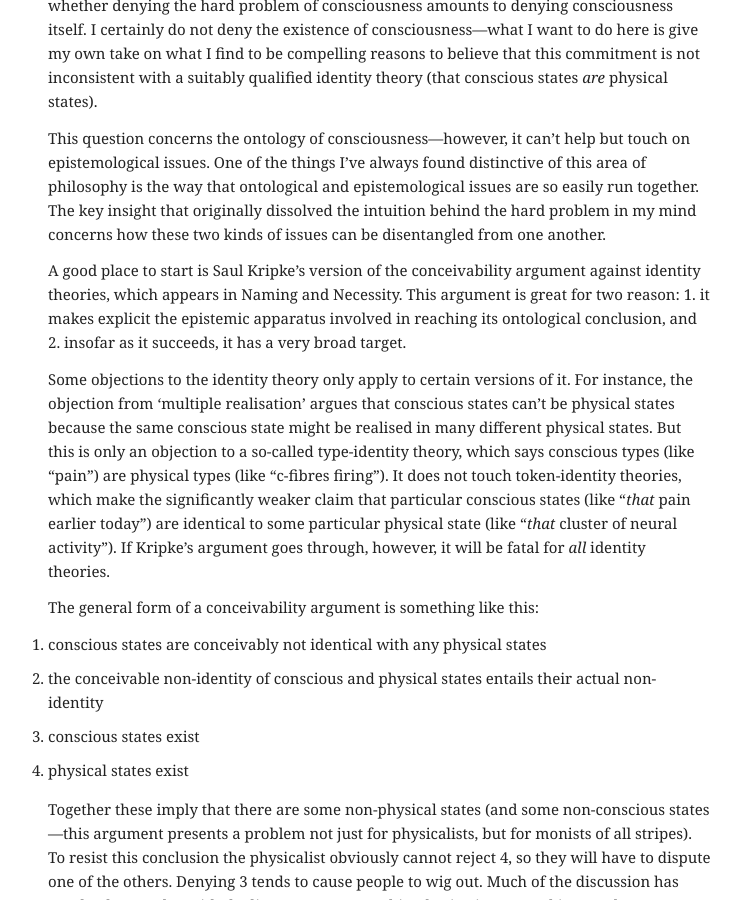
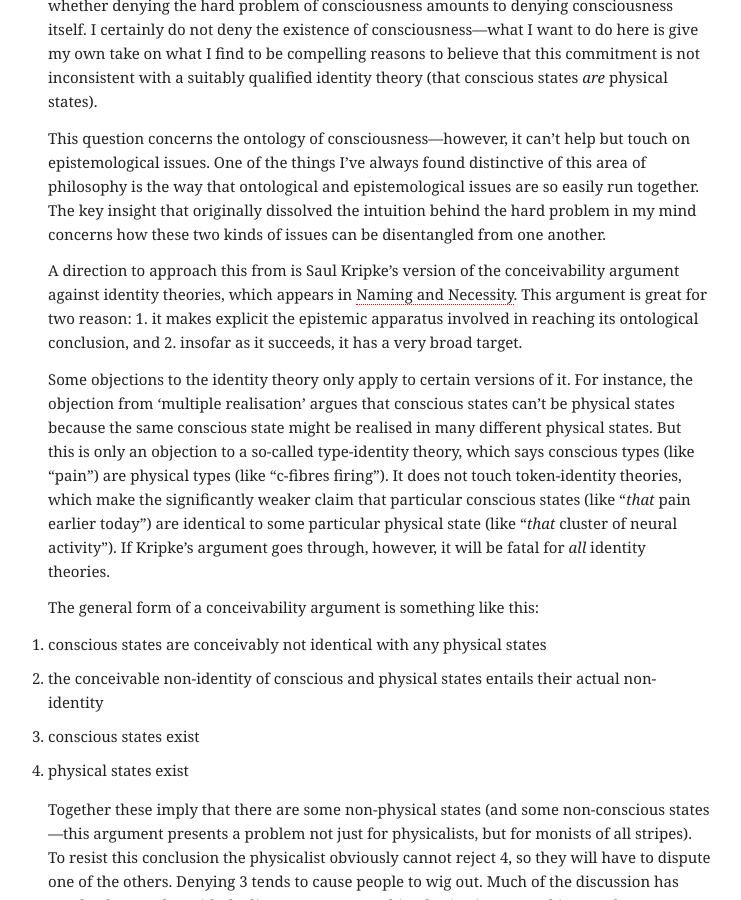
Before and after one commit to divinecuration/divinecuration.github.io, a Jekyll site: the page built from _posts/2020-12-12-hard-problem.md, in a window 1280 px wide and 900 px high, scrolled down 556 px. Shown: the whole window, without its empty margins (144-885 px from the left). Built offline with Jekyll 4.4.1, drawn with Linux system fonts in a browser that asks for light colours; nearby versions of some CDN libraries; formulas are drawn with MathJax 3.

Commit message:
Update 2020-12-12-hard-problem.md

```diff
--- a/_posts/2020-12-12-hard-problem.md
+++ b/_posts/2020-12-12-hard-problem.md
@@ -15,7 +15,7 @@ Naturally, the line between refusing a burden of proof and meeting it looks diff
 
 This question concerns the ontology of consciousness---however, it can't help but touch on epistemological issues. One of the things I've always found distinctive of this area of philosophy is the way that ontological and epistemological issues are so easily run together. The key insight that originally dissolved the intuition behind the hard problem in my mind concerns how these two kinds of issues can be disentangled from one another.
 
-A good place to start is Saul Kripke's version of the conceivability argument against identity theories, which appears in Naming and Necessity. This argument is great for two reason: 1. it makes explicit the epistemic apparatus involved in reaching its ontological conclusion, and 2. insofar as it succeeds, it has a very broad target.
+A direction to approach this from is Saul Kripke's version of the conceivability argument against identity theories, which appears in [Naming and Necessity](http://people.exeter.ac.uk/sp344/naming_and_necessityocr.pdf). This argument is great for two reason: 1. it makes explicit the epistemic apparatus involved in reaching its ontological conclusion, and 2. insofar as it succeeds, it has a very broad target.
 
 Some objections to the identity theory only apply to certain versions of it. For instance, the objection from 'multiple realisation' argues that conscious states can't be physical states because the same conscious state might be realised in many different physical states. But this is only an objection to a so-called type-identity theory, which says conscious types (like "pain") are physical types (like "c-fibres firing"). It does not touch token-identity theories, which make the significantly weaker claim that particular conscious states (like "_that_ pain earlier today") are identical to some particular physical state (like "_that_ cluster of neural activity"). If Kripke's argument goes through, however, it will be fatal for _all_ identity theories.
 
```
